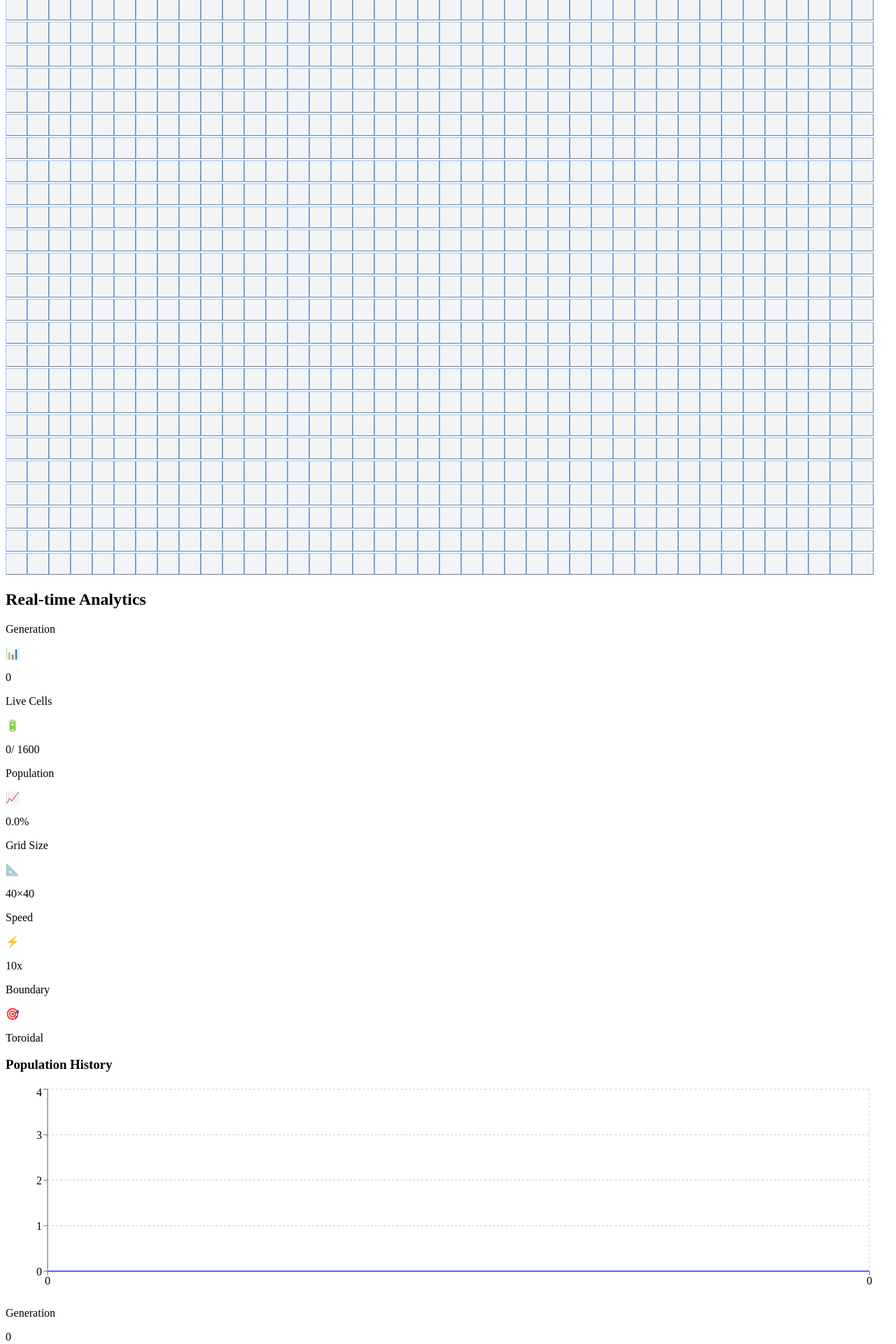
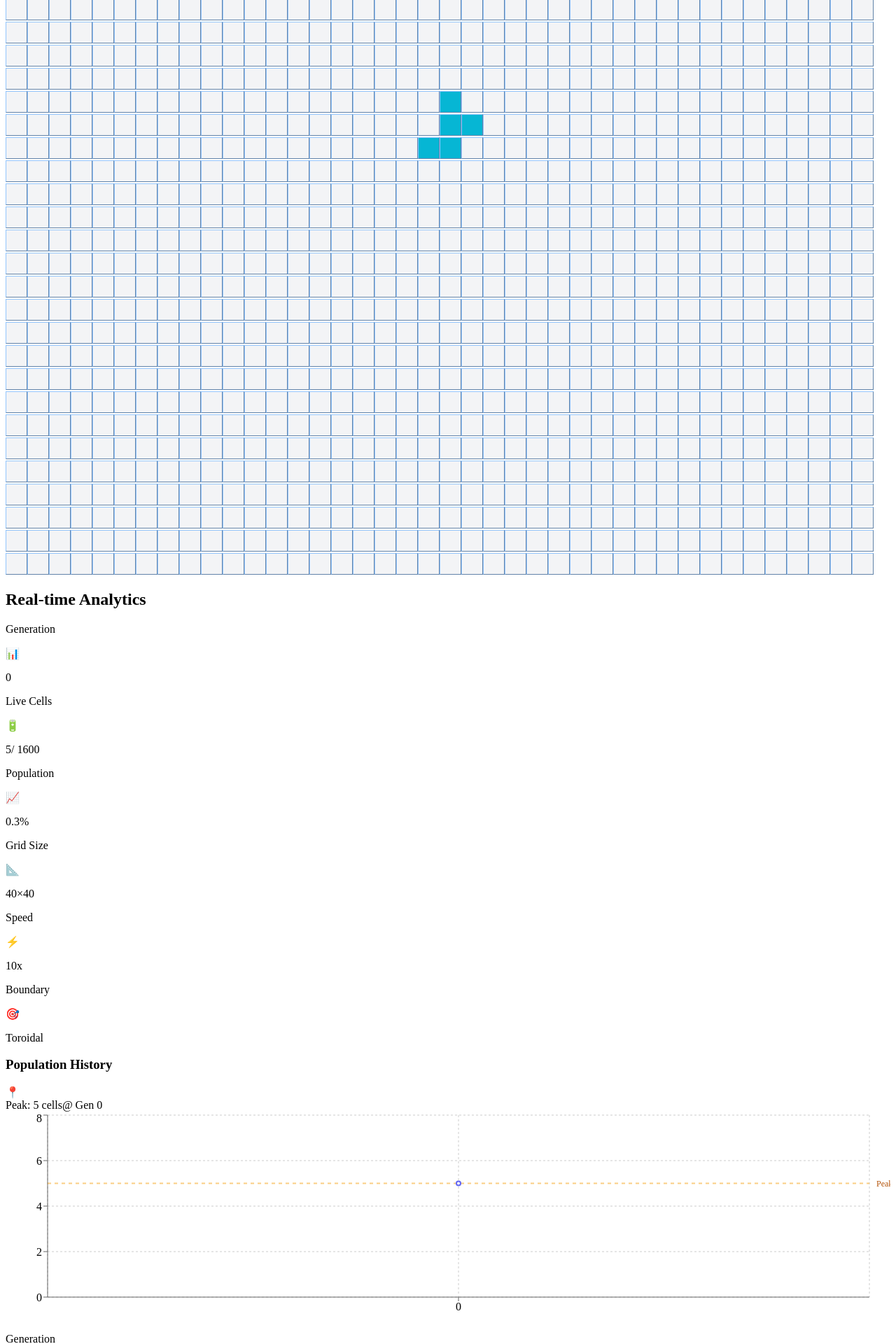
Before and after one commit to AntonioAI/game-of-life, a React (Vite) app in the folder client/: page / in a window 1280 px wide. Shown: the part 640-2560 px from the top of the page at 70% size. Built offline with nearby package versions, Linux system fonts and the light colour scheme.

Commit message:
add peakDataPoint (#10)
Co-authored-by: Antonio Innocente <antonioinnocente@Antonios-MacBook-Pro.local>

```diff
--- a/client/src/components/ui/slider.tsx
+++ b/client/src/components/ui/slider.tsx
@@ -10,7 +10,7 @@ const Slider = React.forwardRef<
   <SliderPrimitive.Root
     ref={ref}
     className={cn(
-      'relative flex w-full touch-none select-none items-center',
+      'relative flex w-full select-none items-center',
       className,
     )}
     {...props}
--- a/client/src/features/gameoflife/PopulationHistory.tsx
+++ b/client/src/features/gameoflife/PopulationHistory.tsx
@@ -7,6 +7,7 @@ import {
   CartesianGrid,
   Tooltip,
   ResponsiveContainer,
+  ReferenceLine,
 } from 'recharts';
 
 interface PopulationHistoryProps {
@@ -24,11 +25,29 @@ function PopulationHistory({ data }: PopulationHistoryProps) {
     );
   }
 
+  const maxPopulation = Math.max(...data.map((d) => d.population));
+  const peakDataPoint = data.find((d) => d.population === maxPopulation);
+
   return (
     <div className="w-full rounded-lg bg-gradient-to-br from-indigo-50 to-indigo-25 dark:from-indigo-900/20 dark:to-indigo-800/20 p-4 border border-indigo-200 dark:border-indigo-700">
-      <h3 className="text-sm font-semibold text-gray-700 dark:text-gray-300 mb-3 uppercase tracking-wider">
-        Population History
-      </h3>
+      <div className="flex items-center justify-between mb-3">
+        <h3 className="text-sm font-semibold text-gray-700 dark:text-gray-300 uppercase tracking-wider">
+          Population History
+        </h3>
+        {maxPopulation > 0 && (
+          <div className="flex items-center gap-2 px-3 py-1.5 rounded-md bg-amber-100 dark:bg-amber-900/40 border border-amber-200 dark:border-amber-700">
+            <span className="text-lg">📍</span>
+            <div className="flex flex-col gap-0">
+              <span className="text-xs font-semibold text-amber-900 dark:text-amber-200">
+                Peak: {maxPopulation} cells
+              </span>
+              <span className="text-xs text-amber-800 dark:text-amber-300">
+                @ Gen {peakDataPoint?.generation}
+              </span>
+            </div>
+          </div>
+        )}
+      </div>
       <ResponsiveContainer width="100%" height={300}>
         <LineChart
           data={data}
@@ -55,7 +74,25 @@ function PopulationHistory({ data }: PopulationHistoryProps) {
               color: '#fff',
             }}
             cursor={{ stroke: 'rgba(99, 102, 241, 0.3)' }}
+            formatter={(value) => [value, 'Population']}
+            labelFormatter={(label) => `Gen ${label}`}
           />
+          {maxPopulation > 0 && (
+            <ReferenceLine
+              y={maxPopulation}
+              stroke="#f59e0b"
+              strokeDasharray="5 5"
+              strokeWidth={2}
+              opacity={0.5}
+              label={{
+                value: `Peak: ${maxPopulation}`,
+                position: 'right',
+                fill: '#b45309',
+                fontSize: 12,
+                offset: 10,
+              }}
+            />
+          )}
           <Line
             type="monotone"
             dataKey="population"
--- a/client/src/features/gameoflife/useGameOfLife.ts
+++ b/client/src/features/gameoflife/useGameOfLife.ts
@@ -1,5 +1,6 @@
 import { useState, useCallback, useEffect, useRef } from 'react';
 import type { Pattern } from './patterns';
+import { PATTERNS } from './patterns';
 
 type Grid = boolean[][];
 
@@ -103,7 +104,22 @@ function countLiveCells(grid: Grid): number {
 function useGameOfLife(): GameOfLifeState {
    const [gridWidth, setGridWidth] = useState(40);
    const [gridHeight, setGridHeight] = useState(40);
-  const [grid, setGrid] = useState<Grid>(createEmptyGrid(40, 40));
+   const [grid, setGrid] = useState<Grid>(() => {
+     const emptyGrid = createEmptyGrid(40, 40);
+     const pentomino = PATTERNS.find(p => p.name === 'Pentomino');
+     if (pentomino) {
+       const startRow = Math.floor(40 / 2) - 1;
+       const startCol = Math.floor(40 / 2) - 1;
+       pentomino.cells.forEach(([row, col]) => {
+         const actualRow = (startRow + row) % 40;
+         const actualCol = (startCol + col) % 40;
+         if (emptyGrid[actualRow]) {
+           emptyGrid[actualRow][actualCol] = true;
+         }
+       });
+     }
+     return emptyGrid;
+   });
   const [isRunning, setIsRunning] = useState(false);
   const [speed, setSpeed] = useState(100);
   const [generation, setGeneration] = useState(0);
@@ -221,8 +237,19 @@ function useGameOfLife(): GameOfLifeState {
 
     useEffect(() => {
       setPopulationHistory((prev) => {
-      const updated = [...prev, { generation, population: liveCells }];
-      return updated.slice(-300);
+        const existingIndex = prev.findIndex((entry) => entry.generation === generation);
+        let updated: Array<{ generation: number; population: number }>;
+
+        if (existingIndex >= 0) {
+          // Update existing generation entry
+          updated = [...prev];
+          updated[existingIndex] = { generation, population: liveCells };
+        } else {
+          // Add new generation entry
+          updated = [...prev, { generation, population: liveCells }];
+        }
+
+        return updated;
       });
     }, [generation, liveCells]);
 
```
Lines whose indentation alone changed are shown as unchanged.
